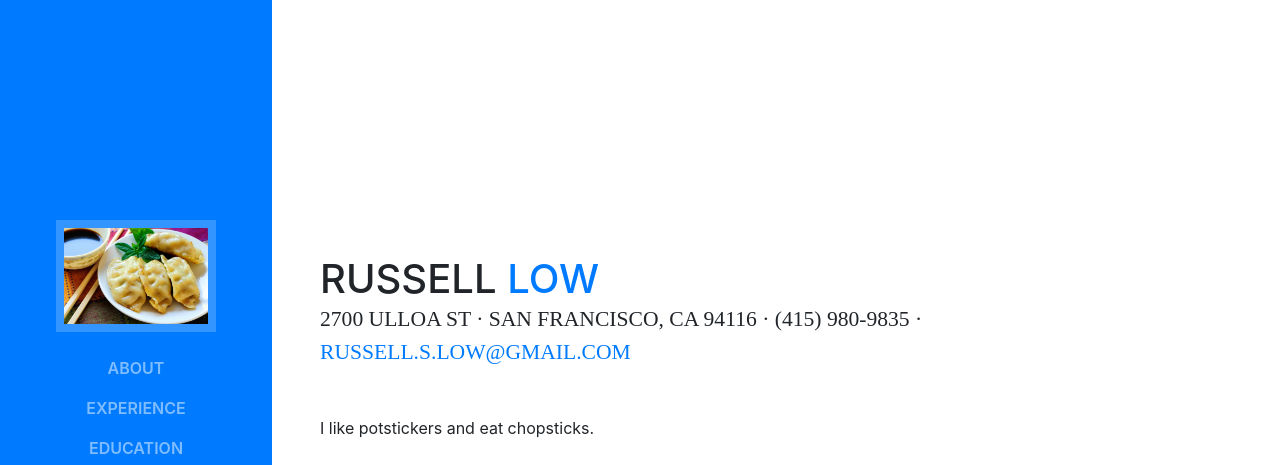
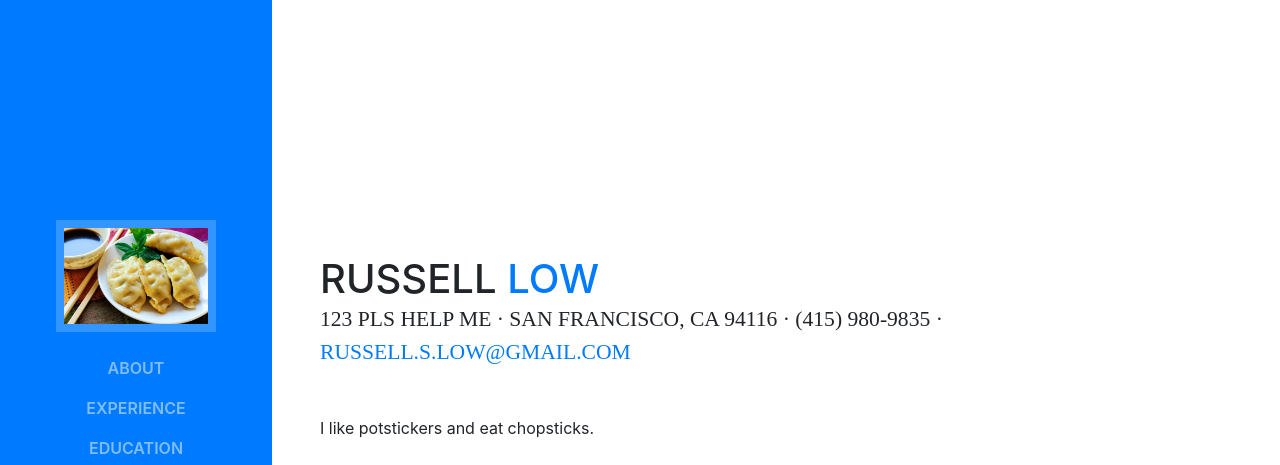
Before and after one commit to rlow123/rlow123.github.io, a website with bundled scripts: page index.html in a window 1280 px wide. Shown: the top 465 px of the page. Built offline with nearby package versions, Linux system fonts and the light colour scheme; a web font is replaced by a local one.

Commit message:
Update index.html

```diff
--- a/index.html
+++ b/index.html
@@ -68,7 +68,7 @@
           <h1 class="mb-0">Russell
             <span class="text-primary">Low</span>
           </h1>
-          <div class="subheading mb-5">2700 Ulloa St  · San Francisco, CA 94116 · (415) 980-9835 ·
+          <div class="subheading mb-5">123 pls help me  · San Francisco, CA 94116 · (415) 980-9835 ·
             <a href="mailto:name@email.com">russell.s.low@gmail.com</a>
           </div>
           <p class="mb-5">I like potstickers and eat chopsticks.</p>
```
